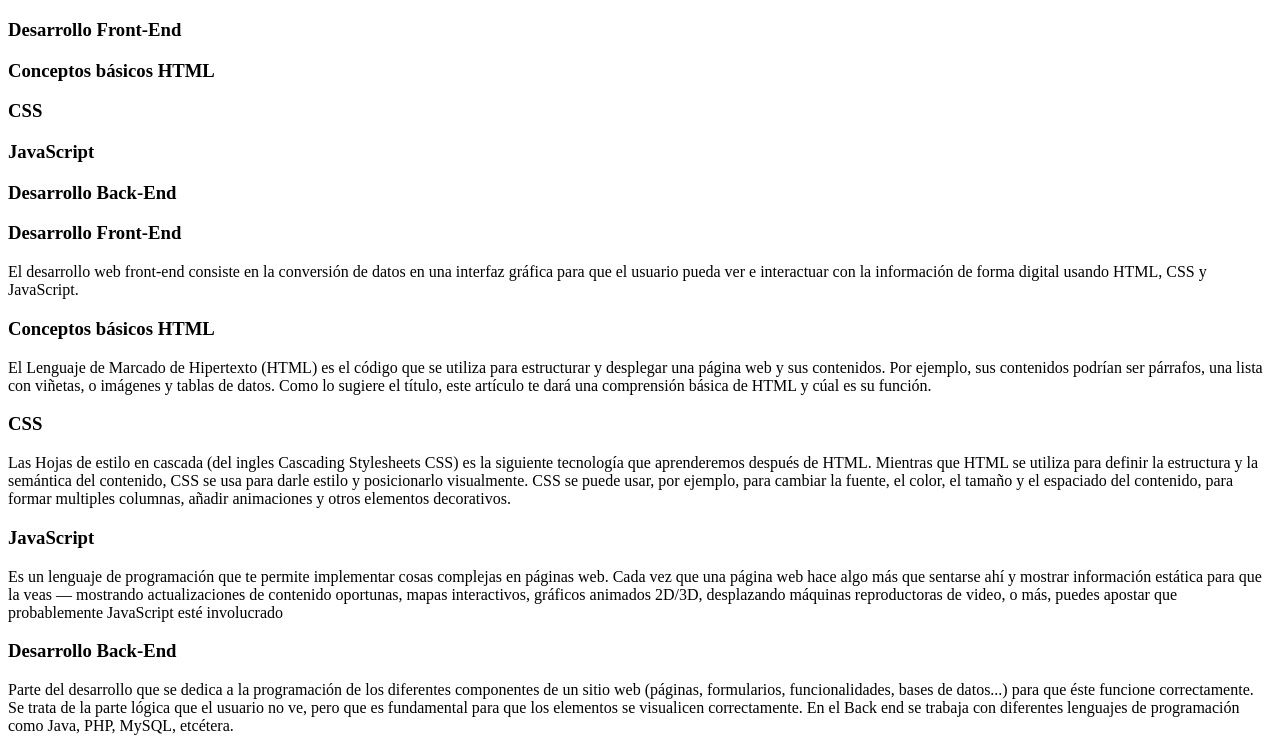
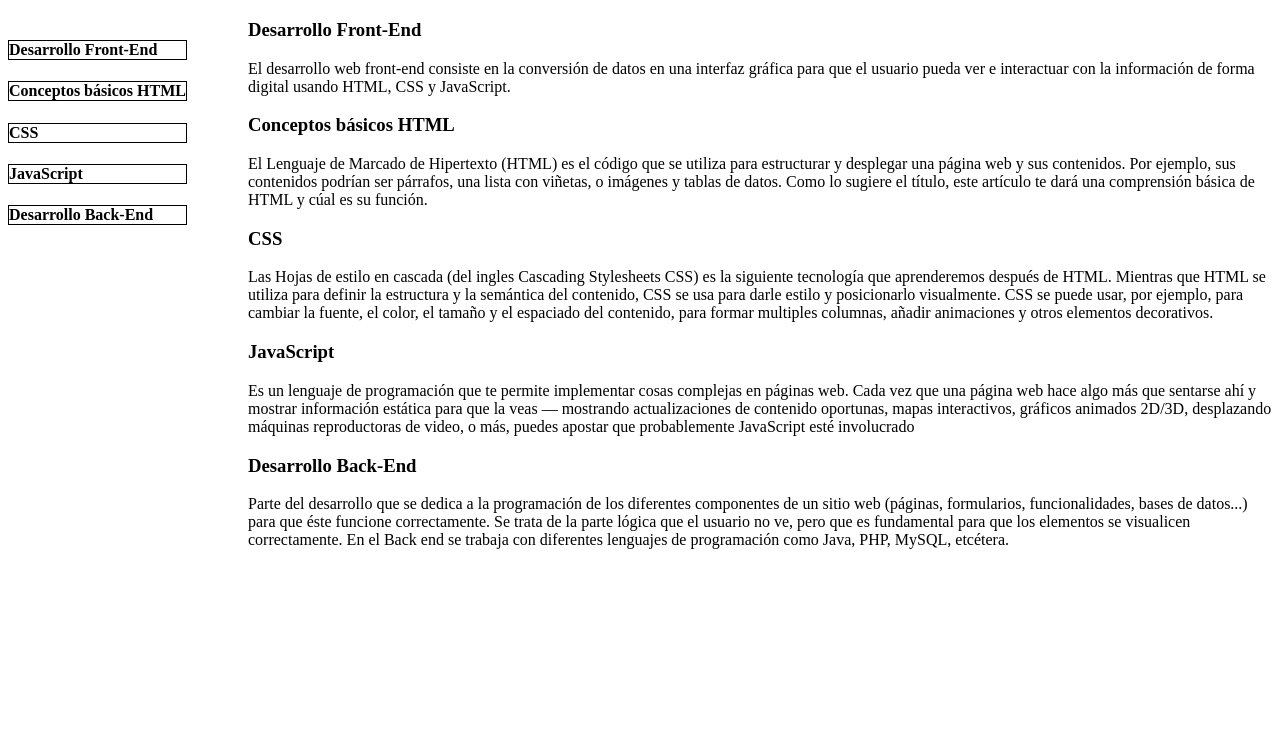
Before and after one commit to fraskow/HTML-CSS-JS, a plain HTML site: page FAQ/index.html in a window 1280 px wide. Shown: the part 61-812 px from the top of the page. Drawn offline with Linux system fonts and the light colour scheme.

Commit message:
FAQ done
HTML #FAQ exercise done.

```diff
--- /dev/null
+++ b/FAQ/app.js
@@ -0,0 +1,21 @@
+let clickOne = document.getElementById('1');
+let clickTwo = document.getElementById('2');
+let clickThree = document.getElementById('3');
+let clickFour= document.getElementById('4');
+let clickFive = document.getElementById('5');
+
+clickOne.onclick = function move() {
+    window.location.href='#fEnd';
+}
+clickTwo.onclick = function move() {
+    window.location.href='#html';
+}
+clickThree.onclick = function move() {
+    window.location.href='#css';
+}
+clickFour.onclick = function move() {
+    window.location.href='#js';
+}
+clickFive.onclick = function move() {
+    window.location.href='#bEnd';
+}
--- a/FAQ/index.html
+++ b/FAQ/index.html
@@ -3,40 +3,49 @@
     <head>
         <meta charset="utf-8">
         <title>FAQ Exercise</title>
-        <link href="style.css" rel="Stylesheets">
+        <link rel="stylesheet" href="style.css"  type="text/css">
     </head>
     <body>
+        <header>
             <h1>Documentation Menu</h1>
-        <aside>
-            <div>
-                <h3>Desarrollo Front-End</h3>
+        </header>
+        <aside id="inner">
+            <div id="1">
+                <h4>Desarrollo Front-End</h4>
             </div>
-            <div>
-                <h3>Conceptos básicos HTML</h3>
+            <div id="2">
+                <h4>Conceptos básicos HTML</h4>
             </div>
-            <div>
-                <h3>CSS</h3>
+            <div id="3">
+                <h4>CSS</h4>
             </div>
-            <div>
-                <h3>JavaScript</h3>
+            <div id="4">
+                <h4>JavaScript</h4>
             </div>
-            <div>
-                <h3>Desarrollo Back-End</h3>
+            <div id="5">
+                <h4>Desarrollo Back-End</h4>
             </div>
         </aside>
-        <section>
+        <div id="outer">
+            <section id="fEnd">
                 <h3>Desarrollo Front-End</h3>
-            <p>El desarrollo web front-end consiste en la conversión de datos en una interfaz gráfica para que el usuario pueda ver e interactuar con la información de forma digital usando HTML, CSS y JavaScript.</p>
+                <p>El desarrollo web front-end consiste en la conversión de datos en una interfaz gráfica para que el usuario
+                    pueda ver e interactuar con la información de forma digital usando HTML, CSS y JavaScript.</p>
             </section>
-        <section>
+            <section id="html">
                 <h3>Conceptos básicos HTML</h3>
-            <p>El Lenguaje de Marcado de Hipertexto (HTML) es el código que se utiliza para estructurar y desplegar una página web y sus contenidos. Por ejemplo, sus contenidos podrían ser párrafos, una lista con viñetas, o imágenes y tablas de datos. Como lo sugiere el título, este artículo te dará una comprensión básica de HTML y cúal es su función.</p>
+                <p>El Lenguaje de Marcado de Hipertexto (HTML) es el código que se utiliza para estructurar y desplegar una
+                    página web y sus contenidos. Por ejemplo, sus contenidos podrían ser párrafos, una lista con viñetas,
+                    o imágenes y tablas de datos. Como lo sugiere el título, este artículo te dará una comprensión básica de HTML y cúal es su función.</p>
             </section>
-        <section>
+            <section id="css">
                 <h3>CSS</h3>
-            <p>Las Hojas de estilo en cascada (del ingles Cascading Stylesheets CSS) es la siguiente tecnología que aprenderemos después de HTML. Mientras que HTML se utiliza para definir la estructura y la semántica del contenido, CSS se usa para darle estilo y posicionarlo visualmente. CSS se puede usar, por ejemplo, para cambiar la fuente, el color, el tamaño y el espaciado del contenido, para formar multiples columnas, añadir animaciones y otros elementos decorativos.</p>
+                <p>Las Hojas de estilo en cascada (del ingles Cascading Stylesheets CSS) es la siguiente tecnología que aprenderemos
+                    después de HTML. Mientras que HTML se utiliza para definir la estructura y la semántica del contenido,
+                    CSS se usa para darle estilo y posicionarlo visualmente. CSS se puede usar, por ejemplo, para cambiar
+                    la fuente, el color, el tamaño y el espaciado del contenido, para formar multiples columnas, añadir animaciones y otros elementos decorativos.</p>
             </section>
-        <section>
+            <section id="js">
                 <h3>JavaScript</h3>
                 <p>Es un lenguaje de programación que te permite implementar cosas complejas en páginas web.
                     Cada vez que una página web hace algo más que sentarse ahí y mostrar información estática
@@ -44,9 +53,15 @@
                     gráficos animados 2D/3D, desplazando máquinas reproductoras de video,
                     o más, puedes apostar que probablemente JavaScript esté involucrado </p>
             </section>
-        <section>
+            <section id="bEnd">
                 <h3>Desarrollo Back-End</h3>
-            <p>Parte del desarrollo que se dedica a la programación de los diferentes componentes de un sitio web (páginas, formularios, funcionalidades, bases de datos...) para que éste funcione correctamente. Se trata de la parte lógica que el usuario no ve, pero que es fundamental para que los elementos se visualicen correctamente. En el Back end se trabaja con diferentes lenguajes de programación como Java, PHP, MySQL, etcétera.</p>
+                <p>Parte del desarrollo que se dedica a la programación de los diferentes componentes
+                    de un sitio web (páginas, formularios, funcionalidades, bases de datos...)
+                    para que éste funcione correctamente. Se trata de la parte lógica que el usuario no ve,
+                    pero que es fundamental para que los elementos se visualicen correctamente.
+                    En el Back end se trabaja con diferentes lenguajes de programación como Java, PHP, MySQL, etcétera.</p>
             </section>
+        </div>
+        <script src="app.js"></script>
     </body>
 </html>
--- a/FAQ/style.css
+++ b/FAQ/style.css
@@ -1,3 +1,13 @@
-aside{
+header h1{
+    position : static ;
+}
+#inner{
     position: fixed;
 }
+aside h4{
+    border: 1px solid black;
+}
+#outer {
+    position: static;
+    margin-left: 15em;
+}
```
Lines whose indentation alone changed are shown as unchanged.
